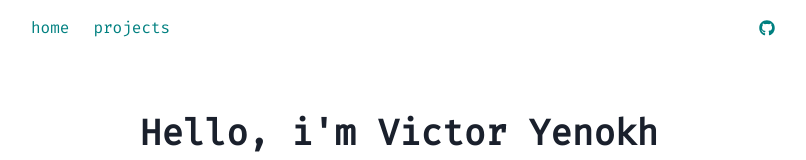
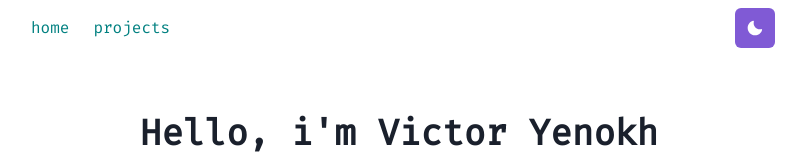
Before and after one commit to VKTRenokh/vktrenokh.github.io, a React (Vite) app: page / in a window 1280 px wide. Shown: the top 160 px of the page, without its empty margins (241-1047 px from the left). Built offline with nearby package versions, Linux system fonts and the light colour scheme.

Commit message:
feat(header): add theme toggle button

```diff
--- a/package.json
+++ b/package.json
@@ -11,6 +11,7 @@
     "preview": "vite preview"
   },
   "dependencies": {
+    "@chakra-ui/icons": "^2.1.1",
     "@chakra-ui/react": "^2.8.2",
     "@emotion/react": "^11.11.1",
     "@emotion/styled": "^11.11.0",
--- /dev/null
+++ b/src/app/components/header-button/header-button.tsx
@@ -0,0 +1,24 @@
+import { FC, ReactNode } from "react";
+import { AnimatePresence, motion } from "framer-motion";
+import { useColorModeValue } from "@chakra-ui/react";
+
+interface Props {
+  children: ReactNode
+}
+
+export const ToggleAnimation: FC<Props> = ({ children }) => {
+  return (
+    <AnimatePresence mode="wait" initial={false}>
+      <motion.div
+        style={{ display: "inline-block" }}
+        key={useColorModeValue("light", "dark")}
+        initial={{ y: -20, opacity: 0 }}
+        animate={{ y: 0, opacity: 1 }}
+        exit={{ y: 20, opacity: 0 }}
+        transition={{ duration: 0.2 }}
+      >
+        {children}
+      </motion.div>
+    </AnimatePresence>
+  );
+};
--- a/src/app/components/header/header.tsx
+++ b/src/app/components/header/header.tsx
@@ -1,12 +1,13 @@
-import { Box, Container, Stack, Link, useColorModeValue } from "@chakra-ui/react"
+import { Box, Container, Stack, useColorModeValue } from "@chakra-ui/react"
 import { FC } from "react";
 import { HeaderLink } from "../header-link/header-link";
-import { FaGithub } from "react-icons/fa";
-import { githubLink } from "../../constants/links";
+import { ThemeToggle } from "../theme-toggle/theme-toggle";
 
 const links = [{ name: 'home', path: '/' }, { name: "projects", path: '/projects' }]
 
 export const Header: FC = () => {
+
+
   return (
     <Box position={"fixed"} as="header" w="100%" bg={useColorModeValue('#ffffff40', '#20202380')} css={{ backdropFilter: 'blur(10px)' }}>
       <Container display="flex" p={2} maxW={"container.md"} flexWrap="wrap" alignItems="center" justifyContent={"space-between"}>
@@ -22,10 +23,7 @@ export const Header: FC = () => {
             return <HeaderLink key={link.path} href={`#${link.path}`} target="_self">{link.name}</HeaderLink>
           })}
         </Stack>
-
-        <Link href={githubLink}>
-          <FaGithub></FaGithub>
-        </Link>
+        <ThemeToggle></ThemeToggle>
       </Container>
     </Box>
   )
--- /dev/null
+++ b/src/app/components/theme-toggle/theme-toggle.tsx
@@ -0,0 +1,14 @@
+import { FC } from "react"
+import { IconButton, useColorMode, useColorModeValue } from "@chakra-ui/react"
+import { ToggleAnimation } from "../header-button/header-button"
+import { MoonIcon, SunIcon } from "@chakra-ui/icons"
+
+export const ThemeToggle: FC = () => {
+  const { toggleColorMode } = useColorMode()
+
+  return (
+    <ToggleAnimation>
+      <IconButton aria-label="Toggle theme" colorScheme={useColorModeValue('purple', 'orange')} icon={useColorModeValue(<MoonIcon />, <SunIcon />)} onClick={toggleColorMode}></IconButton>
+    </ToggleAnimation>
+  )
+}
```
Also changed, not shown: 1 other file (tests, documents, lock files or other folders).
